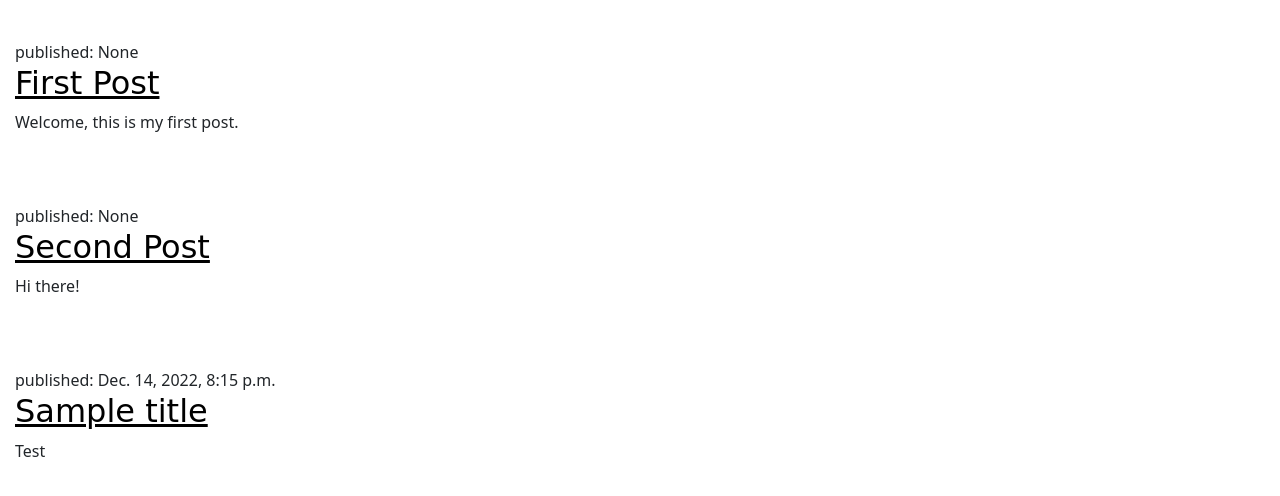
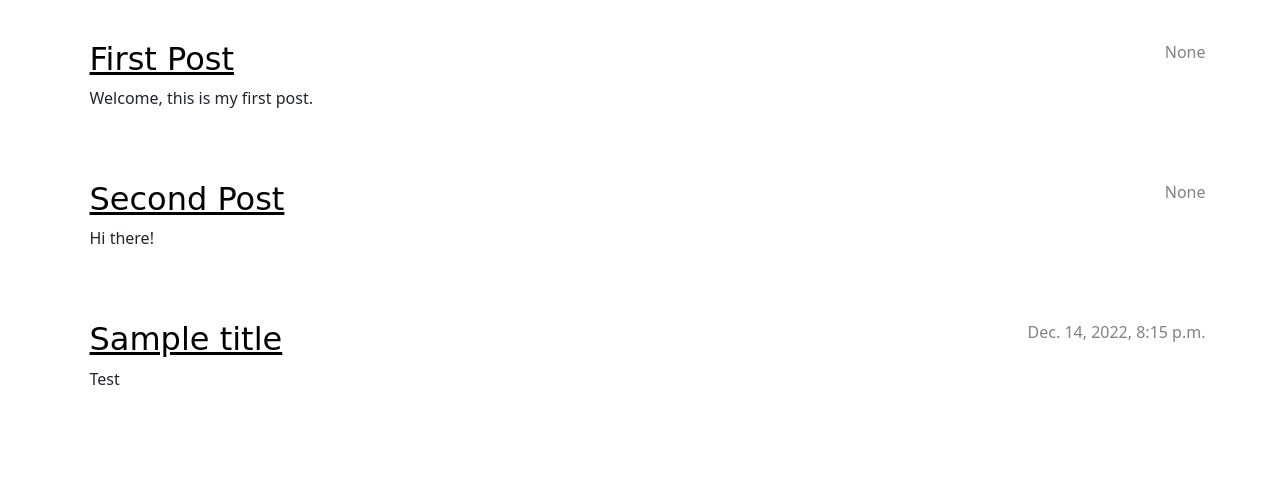
Before and after one commit to dja1443/djamel_django, a Django app: page / in a window 1280 px wide. Shown: the part 106-602 px from the top of the page. Run offline with Django 4.2, Linux system fonts and the light colour scheme; data comes from the database, SQL or seed files in the repository.

Commit message:
added classes in the html and used them in the css

```diff
--- a/blog/templates/blog/post_list.html
+++ b/blog/templates/blog/post_list.html
@@ -12,13 +12,20 @@
                 <h1><a href="/">Django Girls Blog</a></h1>
             </div>
         </header>
-
+        <main class="container">
+            <div class="row">
+                <div class="col">
                     {% for post in posts %}
                         <article class="post">
-                <time>published: {{ post.published_date }}</time>
+                            <time class="date">
+                                {{ post.published_date }}
+                            </time>
                             <h2><a href="">{{ post.title }}</a></h2>
                             <p>{{ post.text|linebreaksbr }}</p>
                         </article>
                     {% endfor %}
+                </div>
+            </div>
+        </main>
     </body>
 </html>
```
Lines whose indentation alone changed are shown as unchanged.
